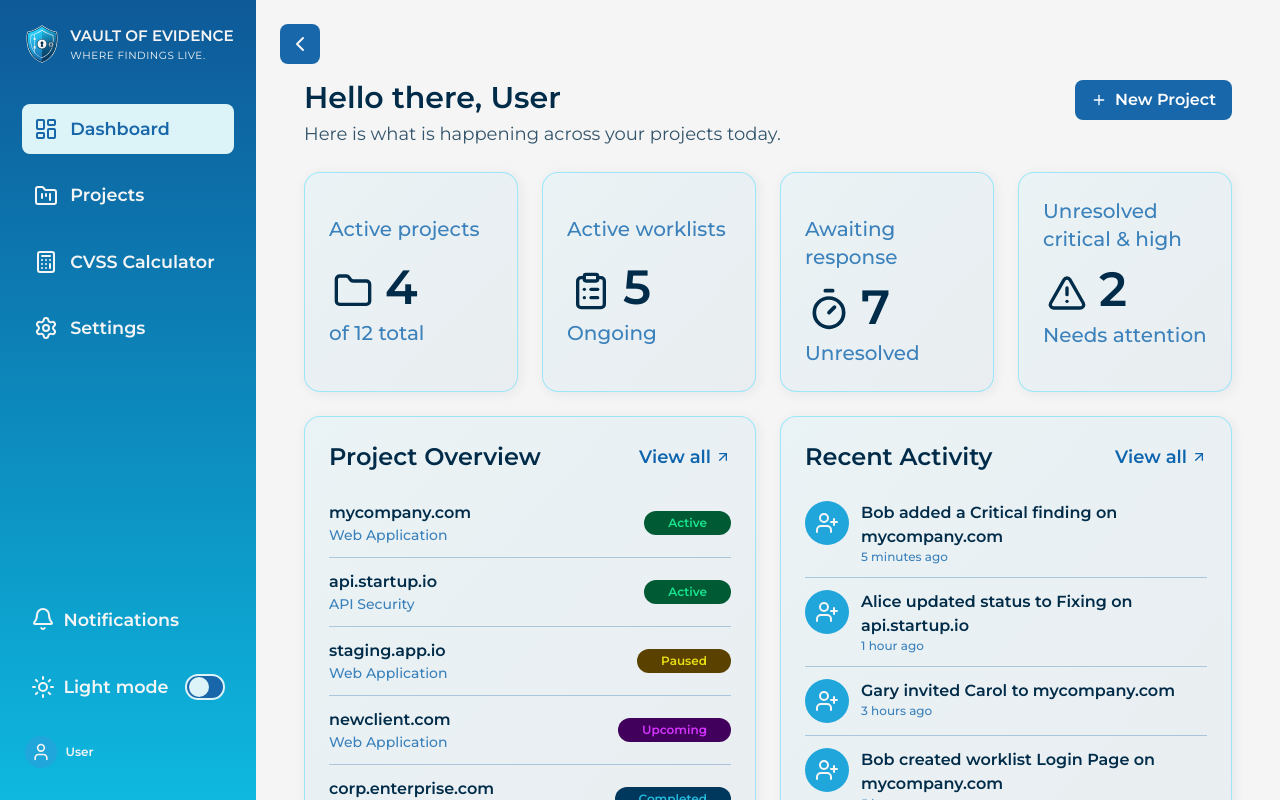
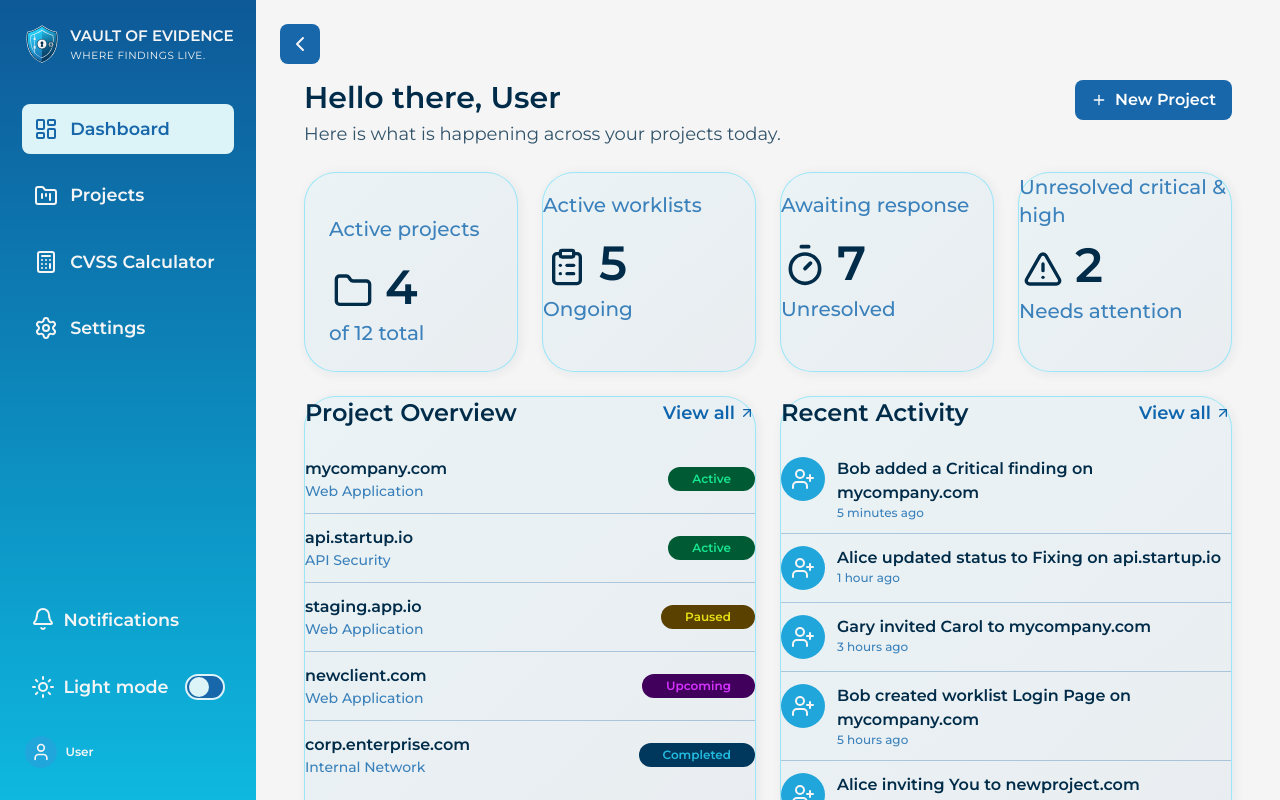
Before and after one commit to AgileOrc/Vault-of-Evidence, a React (Vite) app in the folder frontend/: page /Dashboard in a window 1280 px wide. Shown: the top 800 px of the page. Built offline with nearby package versions, Linux system fonts and the light colour scheme; no server answers.

Commit message:
fixing design

```diff
--- a/frontend/src/pages/Dashboard.tsx
+++ b/frontend/src/pages/Dashboard.tsx
@@ -44,7 +44,7 @@ function Dashboard () {
     const theme = isDark
         ? {
             cardBase:
-                'bg-gradient-to-br from-[#F5F5F5]/15 to-[#C2C2C2]/8 border border-[#F5F5F5]/40 text-[#F5F5F5] shadow-[2px_2px_10px_2px_rgba(0,44,73,0.05)]',
+                'rounded-4xl bg-gradient-to-br from-[#F5F5F5]/15 to-[#C2C2C2]/8 border border-[#F5F5F5]/40 text-[#F5F5F5] shadow-[2px_2px_10px_2px_rgba(0,44,73,0.05)]',
 
             greetings:
                 'text-[#FFFFFF]',
@@ -76,7 +76,7 @@ function Dashboard () {
 
         : {
             cardBase:
-                'bg-linear-to-br from-[#27D6FF]/5 to-[#1767AA]/5 border border-[#27D6FF]/40 border border-[#27D6FF]/10 text-[#002C49] shadow-[2px_2px_10px_2px_rgba(0,44,73,0.05)]',
+                'rounded-4xl bg-linear-to-br from-[#27D6FF]/5 to-[#1767AA]/5 border border-[#27D6FF]/40 border border-[#27D6FF]/10 text-[#002C49] shadow-[2px_2px_10px_2px_rgba(0,44,73,0.05)]',
 
             greetings:
                 'text-[#002C49]',
@@ -167,7 +167,7 @@ function Dashboard () {
             </header>
 
             <div className='grid gap-6 md:grid-cols-4 xl:grid-cols-4'>
-                <div className={`rounded-2xl p-6 ${theme.cardBase}`}>
+                <div className={`p-6 ${theme.cardBase}`}>
                     <div className='flex items-start justify-between'>
                         <div>
                             <p className={`mt-4.5 min-h-9 text-xl opacity-80 font-montserrat font-medium ${theme.cardText}`}>Active projects</p>
@@ -179,7 +179,7 @@ function Dashboard () {
                         </div>
                     </div>
                 </div>
-                <div className={`rounded-2xl p-6 ${theme.cardBase}`}>
+                <div className={`${theme.cardBase}`}>
                     <p className={`mt-4.5 min-h-9 text-xl opacity-80 font-montserrat font-medium ${theme.cardText}`}>Active worklists</p>
                     <div className='mt-3 flex items-end gap-2'>
                         <ClipboardList className='h-10 w-12' />
@@ -187,7 +187,7 @@ function Dashboard () {
                     </div>
                     <p className={`mt-2 text-xl opacity-80 font-montserrat font-medium ${theme.cardText}`}>Ongoing</p>
                 </div>
-                <div className={`rounded-2xl p-6 ${theme.cardBase}`}>
+                <div className={`${theme.cardBase}`}>
                     <p className={`mt-4.5 min-h-9 text-xl opacity-80 font-montserrat font-medium ${theme.cardText}`}>Awaiting response</p>
                     <div className='mt-3 flex items-end gap-2'>
                         <Timer className='h-11 w-12' />
@@ -195,7 +195,7 @@ function Dashboard () {
                     </div>
                     <p className={`mt-2 text-xl opacity-80 font-montserrat font-medium ${theme.cardText}`}>Unresolved</p>
                 </div>
-                <div className={`rounded-2xl p-6 ${theme.cardBase}`}>
+                <div className={`${theme.cardBase}`}>
                     <p className={`min-h-14 text-xl opacity-80 font-montserrat font-medium ${theme.cardText}`}>Unresolved critical & high</p>
                     <div className='mt-3 flex items-end gap-2'>
                         <AlertTriangle className='h-10 w-12' />
@@ -206,7 +206,7 @@ function Dashboard () {
             </div>
 
             <div className='grid gap-6 lg:grid-cols-2'>
-                <div className={`rounded-2xl p-6 ${theme.cardBase}`}>
+                <div className={`${theme.cardBase}`}>
                     <div className='flex items-center justify-between'>
                         <h2 className={`text-2xl font-montserrat font-semibold ${theme.titles}`}>Project Overview</h2>
                         <Link
@@ -232,7 +232,7 @@ function Dashboard () {
                     </div>
                 </div>
 
-                <div className={`rounded-2xl p-6 ${theme.cardBase}`}>
+                <div className={`${theme.cardBase}`}>
                     <div className='flex items-center justify-between'>
                         <h2 className={`text-2xl font-montserrat font-semibold ${theme.titles}`}>Recent Activity</h2>
                         <Link
@@ -259,7 +259,7 @@ function Dashboard () {
                 </div>
             </div>
 
-            <div className={`rounded-2xl p-6 ${theme.cardBase}`}>
+            <div className={`${theme.cardBase}`}>
                 <div className='flex items-center justify-between'>
                     <h2 className={`text-2xl font-montserrat font-semibold ${theme.titles}`}>Recent Findings</h2>
                     <Link
```
